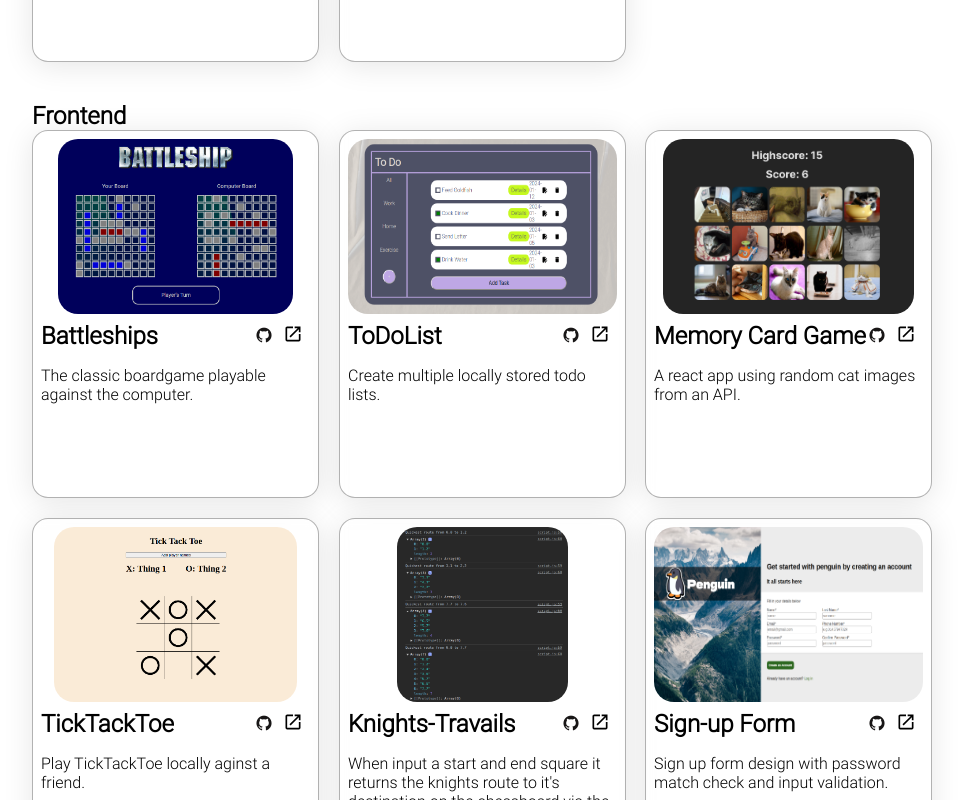
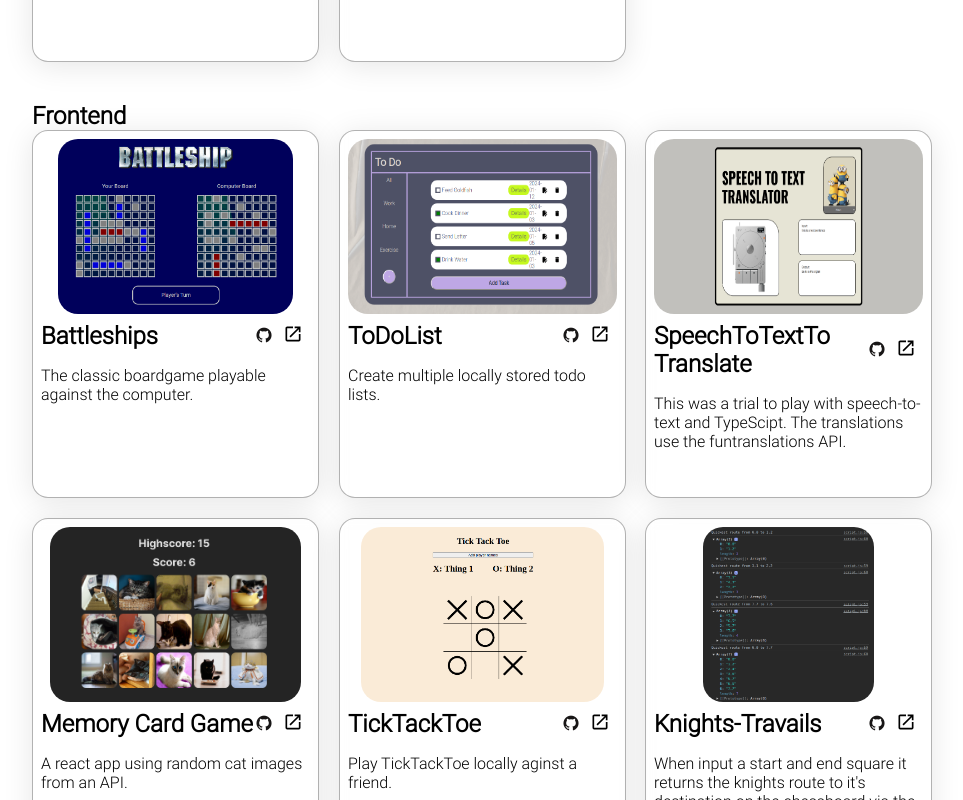
Before and after one commit to Suk0shi/Updated-Homepage, a React (Vite) app: page / in a window 1280 px wide. Shown: the part 1200-2000 px from the top of the page, without its empty margins (158-1121 px from the left). Built offline with nearby package versions, Linux system fonts and the light colour scheme.

Commit message:
Add translator app

```diff
--- a/src/App.jsx
+++ b/src/App.jsx
@@ -15,6 +15,7 @@ import cvMakerImg from './assets/Images/cvMakerImg.png';
 import shoppingCartImg from './assets/Images/shoppingCartImg.png';
 import membersOnlyChatImg from './assets/Images/membersOnlyChat.png';
 import sukoshibookImg from './assets/Images/sukoshibook.png';
+import translatorImg from './assets/Images/translatorImg.png';
 
 function App() {
 
@@ -109,6 +110,13 @@ function App() {
               liveLink={"https://suk0shi.github.io/ToDoList/"}
               message={'Create multiple locally stored todo lists.'}>
             </Card>
+            <Card src={translatorImg}
+              alt={"SpeechToTextToTranslate project"}
+              title={'SpeechToTextTo Translate'}
+              githubLink={'https://github.com/Suk0shi/SpeechToTextToTranslate'}
+              liveLink={"https://speechtotexttranslator.netlify.app/"}
+              message={'This was a trial to play with speech-to-text and TypeScipt. The translations use the funtranslations API.'}>
+            </Card>
             <Card src={memoryCardGameImg}
               alt={"Memory Card Game project"}
               title={'Memory Card Game'}
```
Also changed, not shown: src/assets/Images/translatorImg.png (added).
